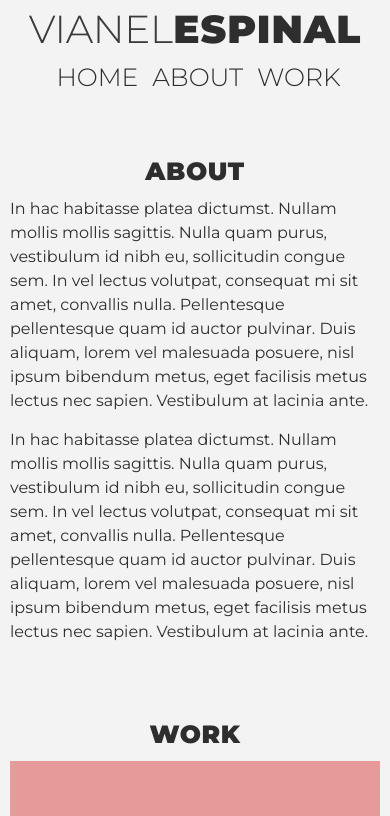
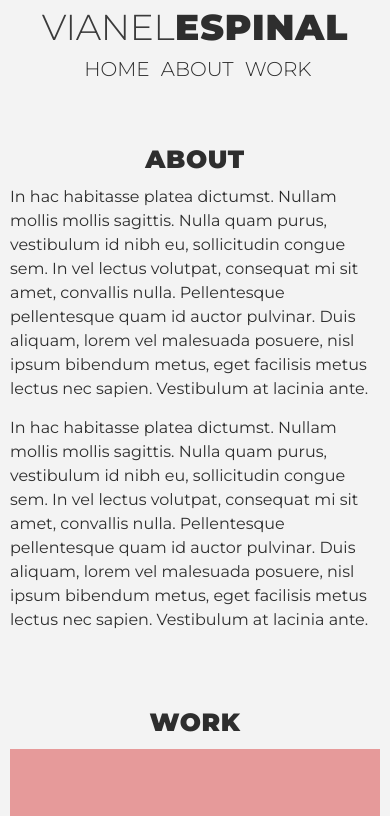
Before and after one commit to VinnyE/vinnyE.github.io, a website: page src/index.html in a window 390 px wide. Shown: the top 816 px of the page. Drawn offline with Linux system fonts and the light colour scheme.

Commit message:
Change responsiveness in footer +header.

```diff
--- a/src/index.html
+++ b/src/index.html
@@ -135,15 +135,13 @@
   <footer class="footer">
     <div class="grid">
       <div class="grid__row">
-        <div class="grid__col-sm-12 flex-container">
-          <div class="footer__copyright">&copy; Vianel Espinal 2017</div>
-          <ul class="footer__social-links flex-container">
+          <div class="footer__copyright grid__col-sm-12 grid__col-md-6">&copy; Vianel Espinal 2017</div>
+          <ul class="footer__social-links grid__col-sm-12 grid__col-md-6">
             <li class="footer__social-links-item"><a href="mailto:espinalv1@gmail.com" class="footer__social-links-link" target="_blank">espinalv1@gmail.com &bull;</a></li>
             <li class="footer__social-links-item"><a href="https://www.linkedin.com/in/vianele" class="social-links-link" target="_blank">&nbsp;LinkedIn &bull;</a> </li>
             <li class="footer__social-links-item"><a href="https://twitter.com/Vnl_16" class="footer__social-links-link" target="_blank">&nbsp;Twitter &bull;</a></li>
             <li class="footer__social-links-item"><a href="https://github.com/vinnye" class="footer__social-links-link" target="_blank">&nbsp;GitHub</a></li>
           </ul>
-        </div>
       </div>
     </div>
   </footer>
--- a/src/scss/base/_base.scss
+++ b/src/scss/base/_base.scss
@@ -26,12 +26,21 @@ h1, h2, h3 {
 
 h1 {
   font-size: rem(39.063px);
+
+  @include mq(sm) {
+    font-size: rem(36px);
+  }
+
+  @include mq(md) {
+    font-size: rem(39.063px);
+  }
 }
 
 h2 {
   font-size: rem(25px);
   line-height: 1.25;
   margin-bottom: em(10px, 25px);
+
 }
 
 h3 {
--- a/src/scss/modules/_footer.scss
+++ b/src/scss/modules/_footer.scss
@@ -1,15 +1,31 @@
 .footer {
   padding-bottom: em(10px);
   font-size: em(12px);
+
   &__copyright {
-    margin-right: auto;
-    flex-basis: 25%;
+    @include mq(sm) {
+      text-align: center;
+    }
+
+    @include mq(md) {
+      text-align: left;
+    }
   }
 
   &__social-links {
+    @include mq(sm) {
+      text-align: center;
+    }
+
+    @include mq(md) {
+      text-align: right;
+    }
+
     &-item {
+      display: inline-block;
       a:hover {
         color: $persian-red;
+        transition: 0.5s all ease;
       }
     }
   }
--- a/src/scss/modules/_nav.scss
+++ b/src/scss/modules/_nav.scss
@@ -17,7 +17,17 @@
     a {
       &:hover {
         color: $persian-red;
+        transition: 0.5s all ease;
       }
+    }
+
+
+    @include mq(sm) {
+      font-size: rem(20px);
+    }
+
+    @include mq(md) {
+      font-size: rem(25px);
     }
   }
 
```
Also changed, not shown: src/css/app.css.
